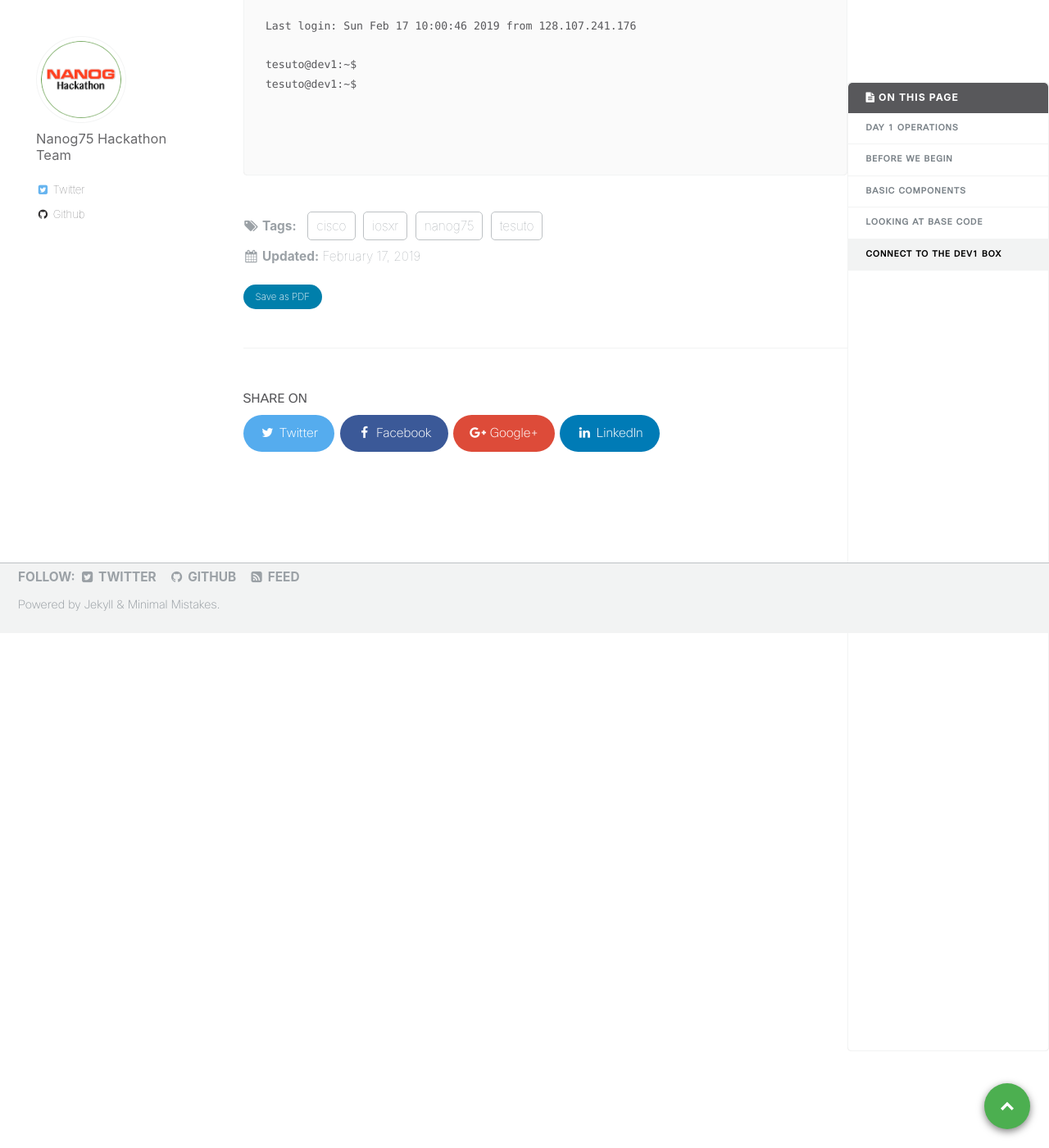
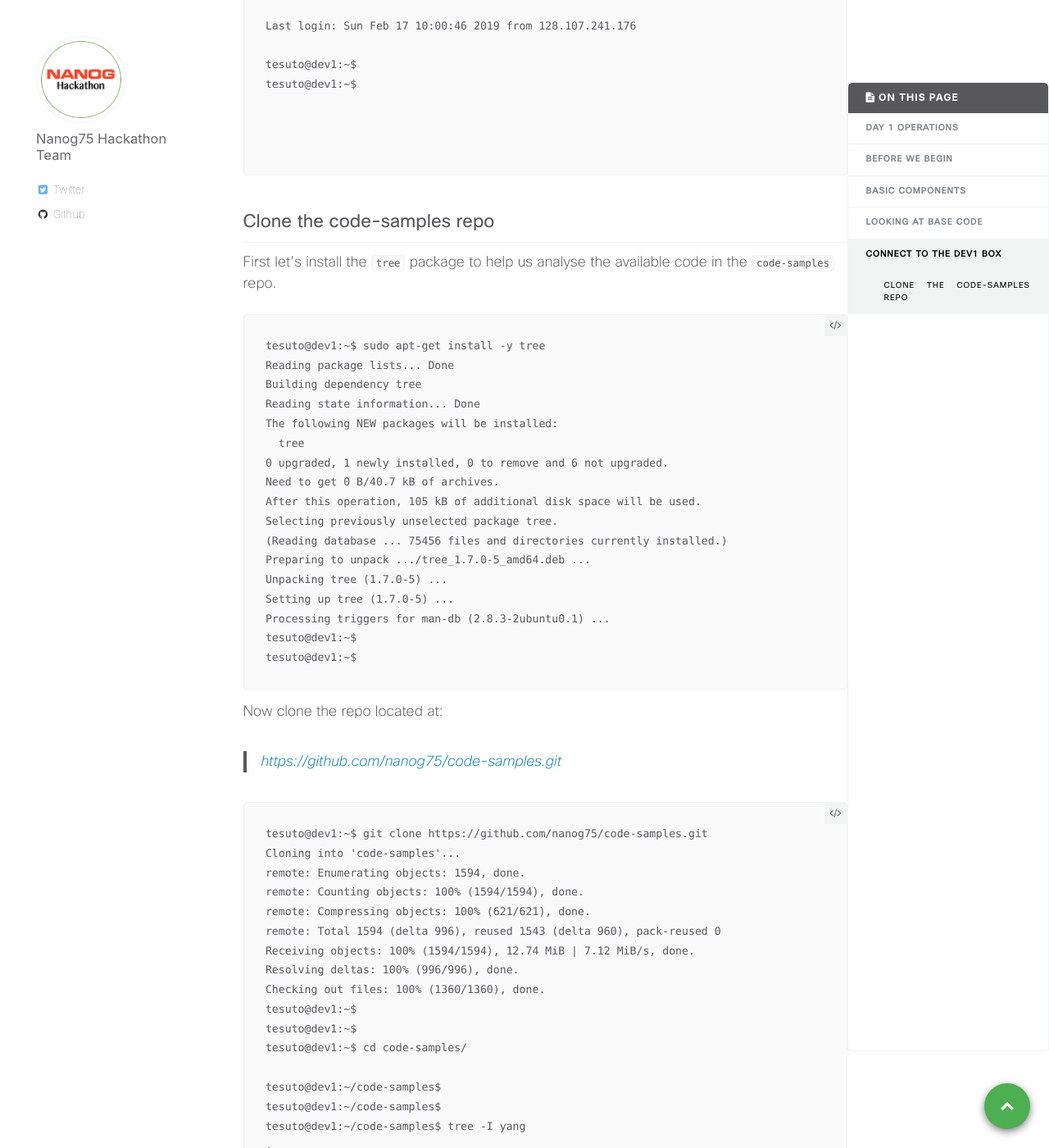
Before and after one commit to nanog75/hackathon, a Jekyll site: the page built from _day1/2019-02-17-step-1-understand-day-1-operations.md, in a window 1280 px wide and 1400 px high, scrolled down 3341 px. Shown: the whole window at 82% size. Built offline with Jekyll 4.4.1, drawn with Linux system fonts in a browser that asks for light colours; some of the changed text lies outside the part shown.

Commit message:
Create 2019-02-17-step-1-understand-day-1-operations.md

````diff
--- a/_day1/2019-02-17-step-1-understand-day-1-operations.md
+++ b/_day1/2019-02-17-step-1-understand-day-1-operations.md
@@ -149,3 +149,158 @@ tesuto@dev1:~$
 
 
 ```
+
+
+
+### Clone the code-samples repo
+
+First let's install the `tree` package to help us analyse the available code in the `code-samples` repo.
+
+
+```
+tesuto@dev1:~$ sudo apt-get install -y tree
+Reading package lists... Done
+Building dependency tree
+Reading state information... Done
+The following NEW packages will be installed:
+  tree
+0 upgraded, 1 newly installed, 0 to remove and 6 not upgraded.
+Need to get 0 B/40.7 kB of archives.
+After this operation, 105 kB of additional disk space will be used.
+Selecting previously unselected package tree.
+(Reading database ... 75456 files and directories currently installed.)
+Preparing to unpack .../tree_1.7.0-5_amd64.deb ...
+Unpacking tree (1.7.0-5) ...
+Setting up tree (1.7.0-5) ...
+Processing triggers for man-db (2.8.3-2ubuntu0.1) ...
+tesuto@dev1:~$
+tesuto@dev1:~$
+```
+
+
+Now clone the repo located at:
+
+><https://github.com/nanog75/code-samples.git>
+
+
+```
+tesuto@dev1:~$ git clone https://github.com/nanog75/code-samples.git
+Cloning into 'code-samples'...
+remote: Enumerating objects: 1594, done.
+remote: Counting objects: 100% (1594/1594), done.
+remote: Compressing objects: 100% (621/621), done.
+remote: Total 1594 (delta 996), reused 1543 (delta 960), pack-reused 0
+Receiving objects: 100% (1594/1594), 12.74 MiB | 7.12 MiB/s, done.
+Resolving deltas: 100% (996/996), done.
+Checking out files: 100% (1360/1360), done.
+tesuto@dev1:~$
+tesuto@dev1:~$
+tesuto@dev1:~$ cd code-samples/
+
+tesuto@dev1:~/code-samples$
+tesuto@dev1:~/code-samples$
+tesuto@dev1:~/code-samples$ tree -I yang
+.
+├── README.md
+├── ansible
+│   ├── ansible_hosts
+│   └── playbooks
+│       ├── config_bgp
+│       │   ├── config_oc_bgp_ydk.yml
+│       │   ├── config_xr_bgp_netconf.yml
+│       │   ├── library
+│       │   │   └── config_bgp_oc_ydk.py
+│       │   └── xml
+│       │       ├── rtr1-bgp.xml
+│       │       └── rtr4-bgp.xml
+│       ├── openr_bringup
+│       │   ├── automate_docker_setup.py
+│       │   ├── docker_bringup.yml
+│       │   └── openr
+│       │       ├── hosts_rtr1
+│       │       ├── hosts_rtr2
+│       │       ├── hosts_rtr3
+│       │       ├── hosts_rtr4
+│       │       ├── increment_ipv4_prefix1.py
+│       │       ├── increment_ipv4_prefix2.py
+│       │       ├── launch_openr_rtr1.sh
+│       │       ├── launch_openr_rtr2.sh
+│       │       ├── launch_openr_rtr3.sh
+│       │       ├── launch_openr_rtr4.sh
+│       │       ├── run_openr_rtr1.sh
+│       │       ├── run_openr_rtr2.sh
+│       │       ├── run_openr_rtr3.sh
+│       │       └── run_openr_rtr4.sh
+│       └── reachability_check
+│           ├── ip_dest_reachable_ydk.yml
+│           ├── library
+│           │   └── ip_destination_reachable.py
+│           └── ping_variables.yml
+├── gribi
+│   ├── protos
+│   │   ├── enums.proto
+│   │   ├── gribi.proto
+│   │   ├── gribi_aft.proto
+│   │   ├── yext.proto
+│   │   └── ywrapper.proto
+│   └── src
+│       ├── Makefile
+│       ├── __init__.py
+│       ├── genpy
+│       │   ├── __init__.py
+│       │   ├── enums_pb2.py
+│       │   ├── gribi_aft_pb2.py
+│       │   ├── gribi_pb2.py
+│       │   ├── yext_pb2.py
+│       │   └── ywrapper_pb2.py
+│       ├── gribi_api
+│       │   ├── __init__.py
+│       │   ├── exceptions.py
+│       │   ├── gribi_api.py
+│       │   └── serializers.py
+│       ├── gribi_client
+│       │   ├── __init__.py
+│       │   ├── gribi_client.py
+│       │   ├── gribi_template.json
+│       │   ├── path3
+│       │   │   ├── r1.gribi.json
+│       │   │   ├── r3.gribi.json
+│       │   │   └── r4.gribi.json
+│       │   ├── path3_add_lsp.sh
+│       │   └── path3_delete_lsp.sh
+│       └── util
+│           ├── __init__.py
+│           └── util.py
+├── telemetry
+│   ├── gnmi_pb2.py
+│   ├── kafka_consumer.py
+│   └── telemetry.py
+├── ydk
+│   └── config_oc_bgp_ydk.py
+└── ztp
+    ├── dhcp
+    │   └── dhcpd.conf
+    └── web_server
+        ├── configs
+        │   ├── rtr1.config
+        │   ├── rtr2.config
+        │   ├── rtr3.config
+        │   └── rtr4.config
+        ├── packages
+        │   └── python-pip-7.1.0-r0.0.core2_64.rpm
+        ├── scripts
+        │   ├── restart_docker_xr.sh
+        │   ├── retry_manual_ztp.sh
+        │   └── ztp_ncclient.py
+        └── xml
+            └── rtr2
+                ├── grpc_config.xml
+                ├── hostname.xml
+                └── mpls_static.xml
+
+27 directories, 69 files
+tesuto@dev1:~/code-samples$
+
+
+
+```
````
